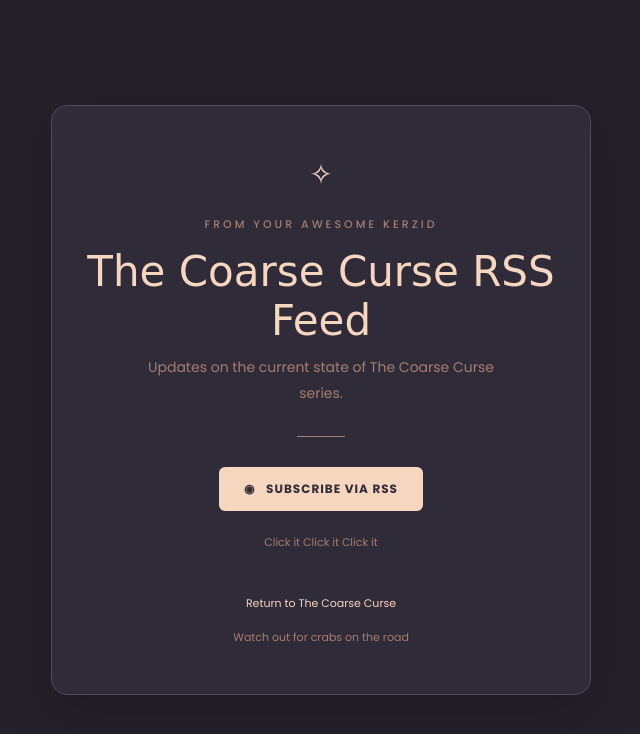
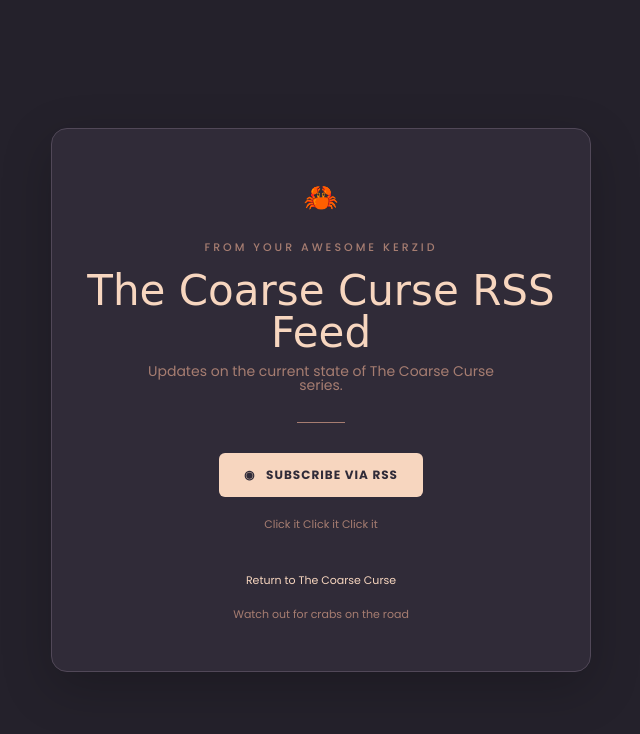
Before and after one commit to kerzid/tcc-status, a plain HTML site: page index.html in a window 1280 px wide. Shown: the whole page, without its empty margins (319-959 px from the left). Drawn offline with Linux system fonts and the light colour scheme; a web font is replaced by a local one.

Commit message:
Update index.html

```diff
--- a/index.html
+++ b/index.html
@@ -65,12 +65,13 @@
       font-size: clamp(27px, 6vw, 42px);
       font-weight: normal;
       letter-spacing: 0;
+       line-height: 1;
     }
 
     .subtitle {
       color: #A67D71;
       font-size: 14px;
-      line-height: 1.8;
+      line-height: 1;
       margin: 0 auto;
       max-width: 380px;
     }
@@ -104,7 +105,7 @@
     .note {
       color: #A67D71;
       font-size: 11px;
-      line-height: 1.8;
+      line-height: 1;
       margin-top: 22px;
     }
 
@@ -128,7 +129,7 @@
 <body>
   <main class="container">
 
-    <div class="ornament">✧</div>
+    <div class="ornament">🦀</div>
 
     <div class="eyebrow">From your awesome Kerzid</div>
 
```
